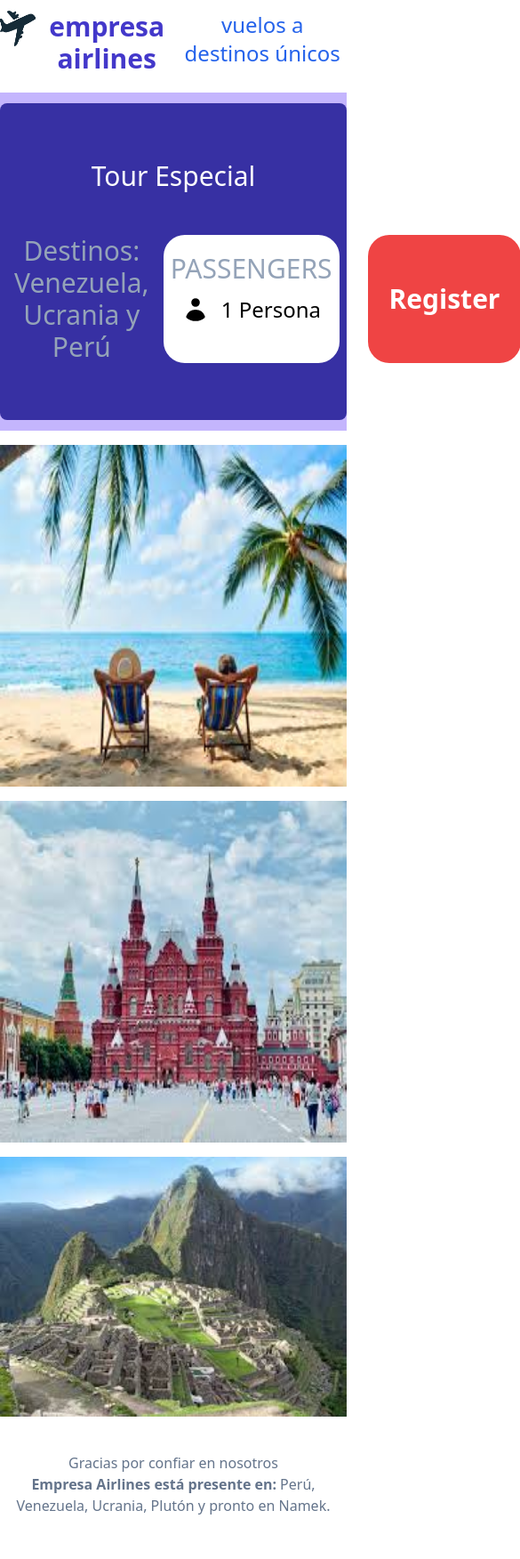
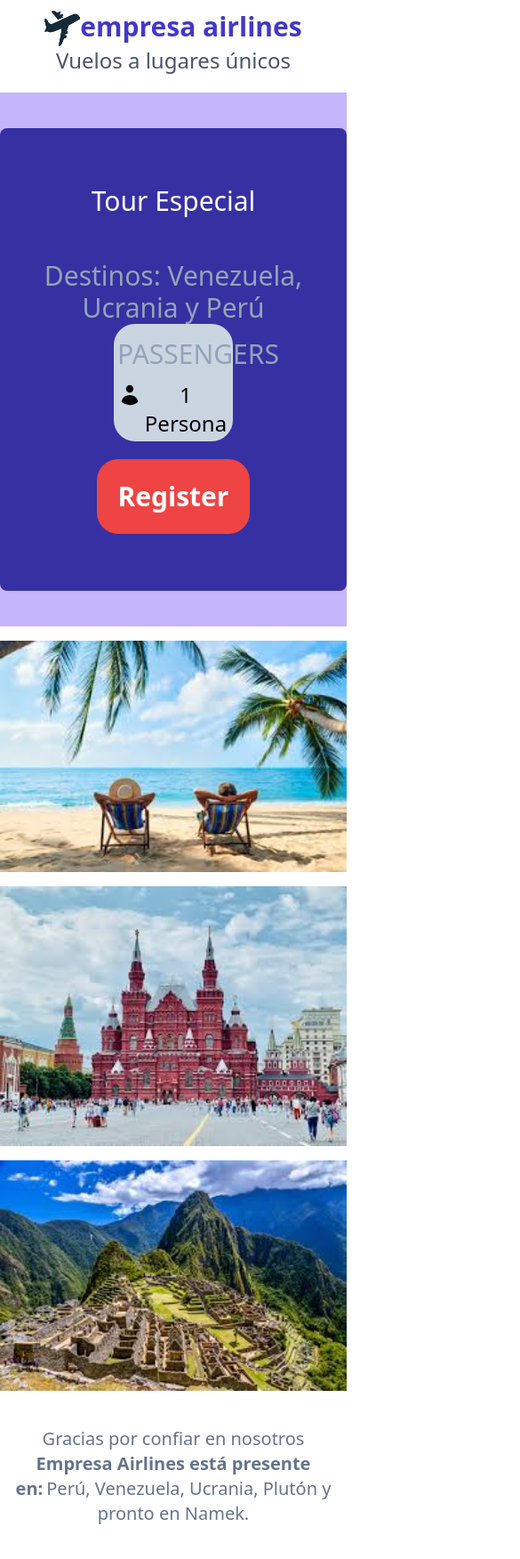
Before and after one commit to hpuentej/Empresa_Airlines-Formulario, a React (Vite) app: page /home in a window 390 px wide. Shown: the top 1752 px of the page at 89% size, 585 px wide, since content can reach past the window. Before the commit the page ends 1704 px from the top, so only its background shows below. Built offline with nearby package versions, Linux system fonts and the light colour scheme.

Commit message:
Inicio Form y Zustand

```diff
--- a/src/components/organisms/footer/childrens/additionalInfo.tsx
+++ b/src/components/organisms/footer/childrens/additionalInfo.tsx
@@ -1,8 +1,8 @@
 const AdditionalInfo = () => {
   return (
-    <div>
-      <h1 className="text-center">Gracias por confiar en nosotros</h1>
-      <h1 className="text-center">
+    <div className="mb-12">
+      <h1 className="text-center text-xl">Gracias por confiar en nosotros</h1>
+      <h1 className="text-center text-xl">
         <span className="font-semibold mr-1">
           Empresa Airlines está presente en:
         </span>
--- a/src/components/organisms/header/childrens/titulo.tsx
+++ b/src/components/organisms/header/childrens/titulo.tsx
@@ -1,19 +1,23 @@
-import logoAirlines from "../../../../assets/images/logos/logoAirlines.png"
+import logoAirlines from "../../../../assets/images/logos/logoAirlines.png";
 
 const Titulo = () => {
   return (
-    <div className="flex place-content-between">
-      <div className="flex">
+    <div className="flex flex-wrap justify-center sm:place-content-between md:place-content-between">
+      <div className="flex flex-none">
+        <picture>
           <img
             src={logoAirlines}
             alt="Logo de avión"
-          className="w-10 h-10 items-center"
+            className="w-10 h-10 items-center "
           />
+        </picture>
+        <div>
           <h1 className="text-indigo-700 text-3xl font-semibold">
             empresa airlines
           </h1>
         </div>
-      <h1 className="text-blue-600 text-2xl">vuelos a destinos únicos</h1>
+      </div>
+      <h1 className="text-slate-600 text-2xl mx-12">Vuelos a lugares únicos</h1>
     </div>
   );
 };
--- a/src/views/home/childrens/toBuyTicket.tsx
+++ b/src/views/home/childrens/toBuyTicket.tsx
@@ -8,22 +8,26 @@ const ToBuyTicket = () => {
 
   return (
     <>
-      <section className="bg-violet-300 py-3 mb-4">
-        <div className="flex flex-col container text-3xl text-center bg-indigo-800 py-16 mx-auto rounded-lg justify-around">
+      <section className="bg-violet-300 py-10 mb-4">
+        <div className="container flex flex-col text-3xl text-center bg-indigo-800 py-16 mx-auto rounded-lg justify-around">
           <h1 className="mb-12 text-white">Tour Especial</h1>
-          <div className="flex justify-evenly">
+          <div className="sm:flex sm:justify-evenly">
             <h1 className="flex text-slate-400 items-center mx-4">
               Destinos: Venezuela, Ucrania y Perú
             </h1>
-            <div className="bg-white rounded-3xl py-2 px-2 mr-3">
-              <h1 className="py-3 text-slate-400 hover:text-slate-700">PASSENGERS</h1>
+            <div className="bg-slate-300 border-4 border-slate-300 hover:border-white rounded-3xl
+             mb-5 mx-32 sm:py-2 sm:px-2 sm:mr-3 flex-none">
+              <h1 className="py-3 text-slate-400 hover:text-slate-800">
+                PASSENGERS
+              </h1>
               <div className="flex justify-evenly">
-              {passengers === 1 ? <Passenger/>: <Passengers/>}
-
-                <h1 className="text-2xl">{passengers} {passengers === 1 ? "Persona": "Personas"}</h1>
+                {passengers === 1 ? <Passenger /> : <Passengers />}
+                <h1 className="text-2xl">
+                  {passengers} {passengers === 1 ? "Persona" : "Personas"}
+                </h1>
               </div>
             </div>
-            <button className="font-semibold bg-red-500 hover:bg-red-600 rounded-3xl text-white px-6 mx-5">
+            <button className="font-semibold bg-red-500 hover:bg-red-600 rounded-3xl text-white py-6 px-6 sm:px-6 sm:mx-5 flex-none">
               <Link to="../../form">Register</Link>
             </button>
           </div>
--- a/src/views/home/childrens/touristicDestinations.tsx
+++ b/src/views/home/childrens/touristicDestinations.tsx
@@ -5,12 +5,12 @@ import peru from "../../../assets/images/photos/peru.jpg";
 const TouristicDestinations = () => {
   return (
     <>
-      <div className="container mx-auto grid grid-cols-1 sm:grid-cols-2 gap-4 mb-10">
-        <div className="grid grid-col-1 sm:grid-cols-2 gap-4 ">
-          <img src={venezuela} alt="Playa de Venezuela" className="h-96 w-full"/>
-          <img src={ucrania} alt="Ruina en Cuzco" className="h-96 w-full sm:h-96" />
+      <div className="container mx-auto grid grid-cols-1 md:grid-cols-2 gap-4 mb-10">
+        <div className="grid grid-col-1 md:grid-cols-2 gap-4">
+          <img src={venezuela} alt="Playa de Venezuela" className="sm:h-96 w-full"/>
+          <img src={ucrania} alt="Ruina en Cuzco" className="sm:h-96 w-full" />
         </div>
-        <img src={peru} alt="Edificios clásico en Ucrania" className="sm:h-96 sm:w-full w-full" />
+        <img src={peru} alt="Edificios clásico en Ucrania" className="sm:h-96 sm:w-full md:h-96 md:w-full w-full" />
       </div>
     </>
   );
```
Also changed, not shown: src/assets/images/photos/peru.jpg, 1 other file (tests, documents, lock files or other folders). Lines whose indentation alone changed are shown as unchanged.
